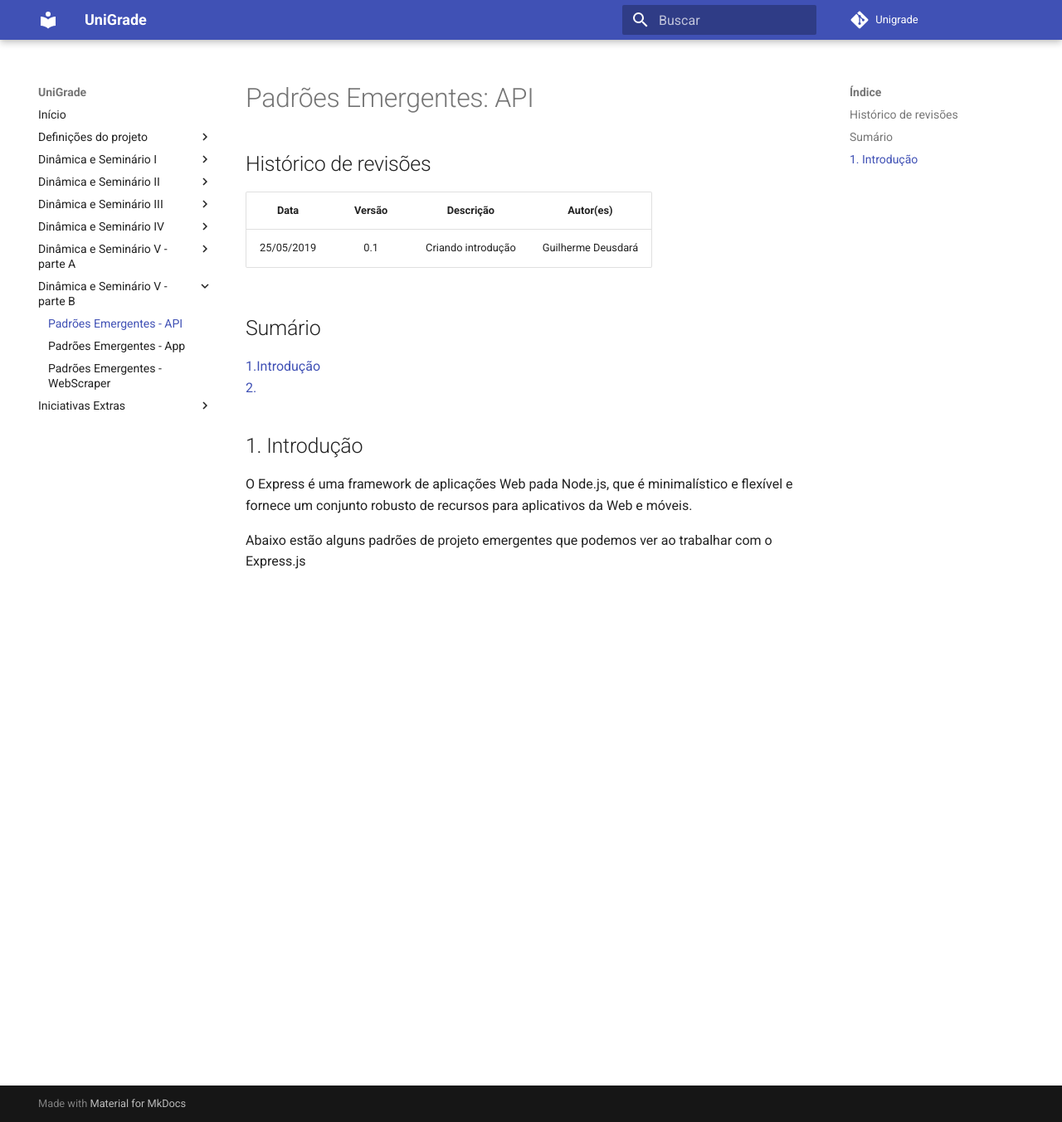
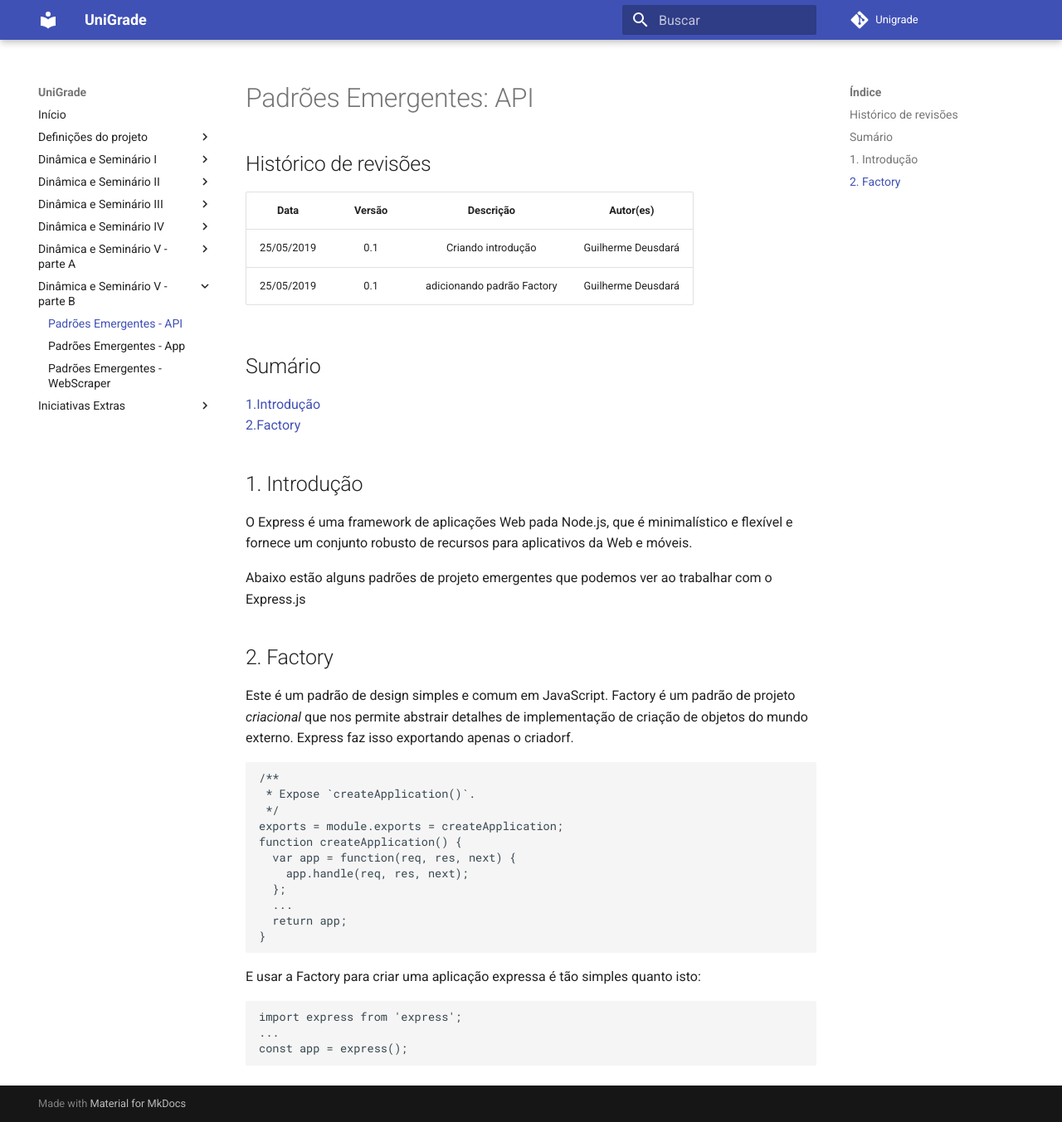
Before and after one commit to ads-unigrade-2019-1/Wiki, an MkDocs documentation site: the page built from docs/dinamica05B/api.md, in a window 1280 px wide and 1353 px high. Shown: the whole window at 83% size. Built offline with MkDocs 1.6.1 and Material for MkDocs 9.7.7, drawn with Linux system fonts in a browser that asks for light colours.

Commit message:
adicionando padrao Factory na apresentacao 5b da api
Signed-off-by: Guilherme Deusdará <guibanci@gmail.com>

````diff
--- a/docs/dinamica05B/api.md
+++ b/docs/dinamica05B/api.md
@@ -4,13 +4,40 @@
 |   Data   |  Versão  |        Descrição       |          Autor(es)         |
 |:--------:|:--------:|:----------------------:|:---------------------------:|
 | 25/05/2019  | 0.1  | Criando introdução  | Guilherme Deusdará |
+| 25/05/2019  | 0.1  | adicionando padrão Factory  | Guilherme Deusdará |
 
 ## Sumário
 [1.Introdução](#1-Introdução) <br>
-[2. ](#2-) <br>
+[2.Factory ](#2-factory) <br>
 
 ## 1. Introdução
 
 O Express é uma framework de aplicações Web pada Node.js, que é minimalístico e flexível e fornece um conjunto robusto de recursos para aplicativos da Web e móveis.
 
 Abaixo estão alguns padrões de projeto emergentes que podemos ver ao trabalhar com o Express.js
+
+## 2. Factory
+
+Este é um padrão de design simples e comum em JavaScript. Factory é um padrão de projeto *criacional* que nos permite abstrair detalhes de implementação de criação de objetos do mundo externo. Express faz isso exportando apenas o criadorf.
+
+```
+/**
+ * Expose `createApplication()`.
+ */
+exports = module.exports = createApplication;
+function createApplication() {
+  var app = function(req, res, next) {
+    app.handle(req, res, next);
+  };
+  ...
+  return app;
+}
+```
+
+E usar a Factory para criar uma aplicação expressa é tão simples quanto isto:
+
+```
+import express from 'express';
+...
+const app = express();
+```
````
